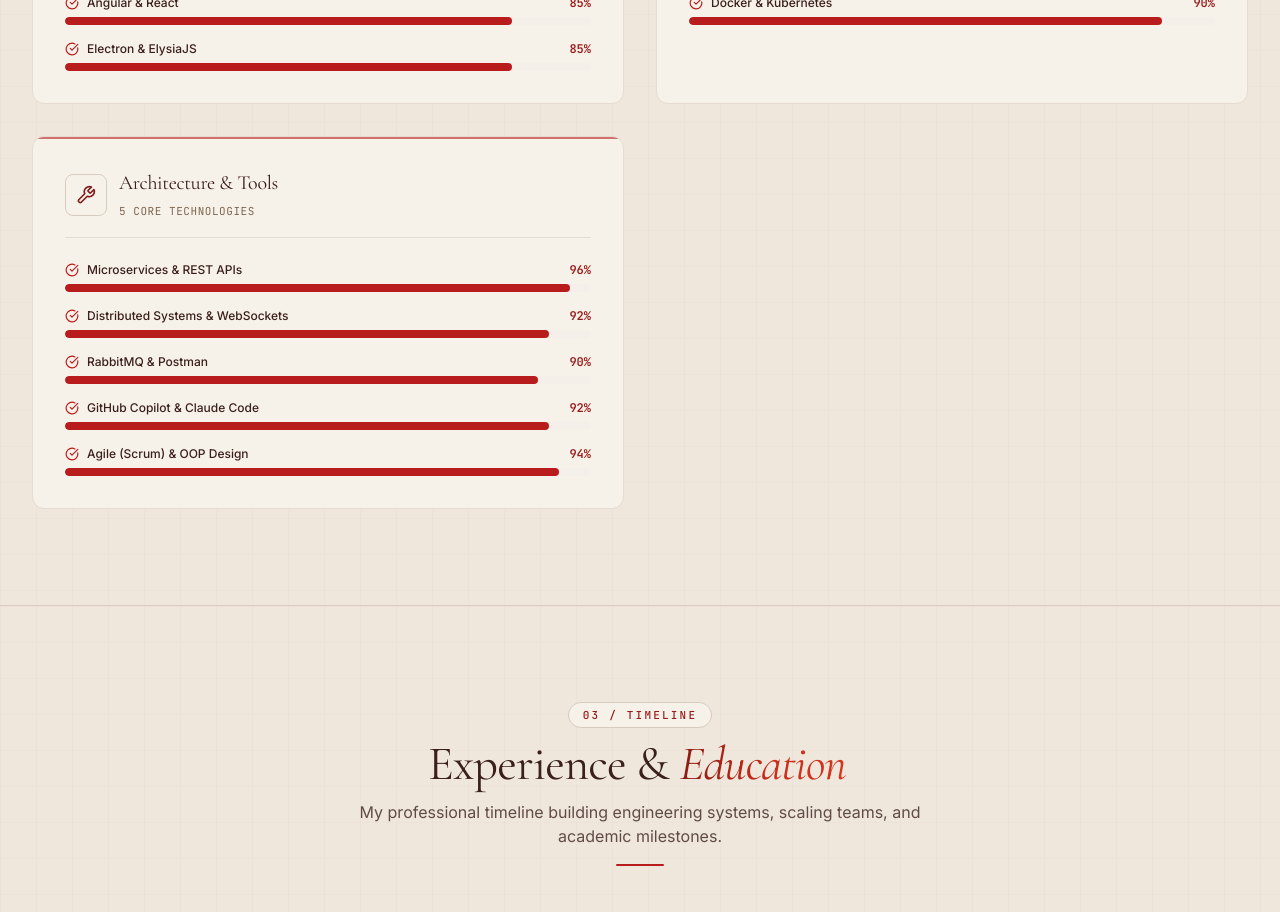
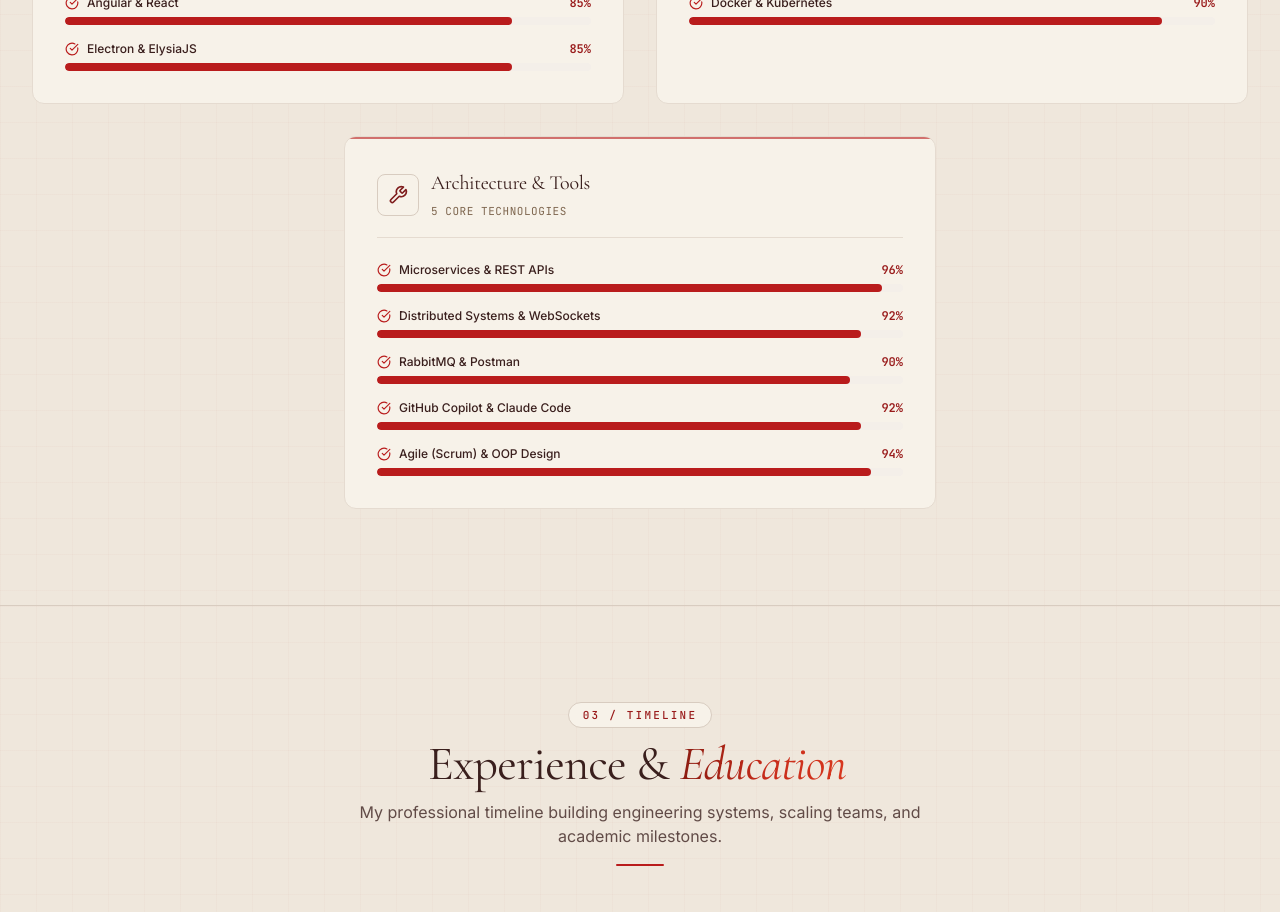
Before and after one commit to riddhibworks/riddhibanerjee.dev, a React (Vite) app in the folder frontend/: page / in a window 1280 px wide. Shown: the part 2560-3472 px from the top of the page. Built offline with nearby package versions, Linux system fonts and the light colour scheme; no server answers; a web font is replaced by a local one.

Commit message:
feat: center Architecture & Tools section and unify into 3 clean categories

```diff
--- a/frontend/src/components/Skills.tsx
+++ b/frontend/src/components/Skills.tsx
@@ -77,14 +77,18 @@ export const Skills: React.FC<SkillsProps> = ({ skillGroups, loading }) => {
 
         {/* Skills Cards Grid */}
         <div className="grid grid-cols-1 md:grid-cols-2 gap-8">
-          {filteredGroups.map((group, groupIdx) => (
+          {filteredGroups.map((group, groupIdx) => {
+            const isLastOdd = filteredGroups.length % 2 === 1 && groupIdx === filteredGroups.length - 1;
+            return (
               <motion.div
                 key={group.category}
                 initial={{ opacity: 0, y: 20 }}
                 whileInView={{ opacity: 1, y: 0 }}
                 viewport={{ once: true }}
                 transition={{ duration: 0.5, delay: groupIdx * 0.1 }}
-              className="bg-[#F7F2E9] rounded-xl p-6 sm:p-8 border border-[#E5DBD0] relative group overflow-hidden shadow-xs hover:border-accent-600/50 transition-all duration-300"
+                className={`bg-[#F7F2E9] rounded-xl p-6 sm:p-8 border border-[#E5DBD0] relative group overflow-hidden shadow-xs hover:border-accent-600/50 transition-all duration-300 ${
+                  isLastOdd ? 'md:col-span-2 md:w-full md:max-w-[calc(50%-1rem)] md:mx-auto' : ''
+                }`}
               >
               {/* Top Accent Line */}
               <div className="absolute top-0 left-0 right-0 h-0.5 bg-accent-600 opacity-60 group-hover:opacity-100 transition-opacity"></div>
@@ -133,7 +137,8 @@ export const Skills: React.FC<SkillsProps> = ({ skillGroups, loading }) => {
               </div>
 
             </motion.div>
-          ))}
+          );
+        })}
         </div>
 
       </div>
```
Also changed, not shown: 1 other file (tests, documents, lock files or other folders). Lines whose indentation alone changed are shown as unchanged.
